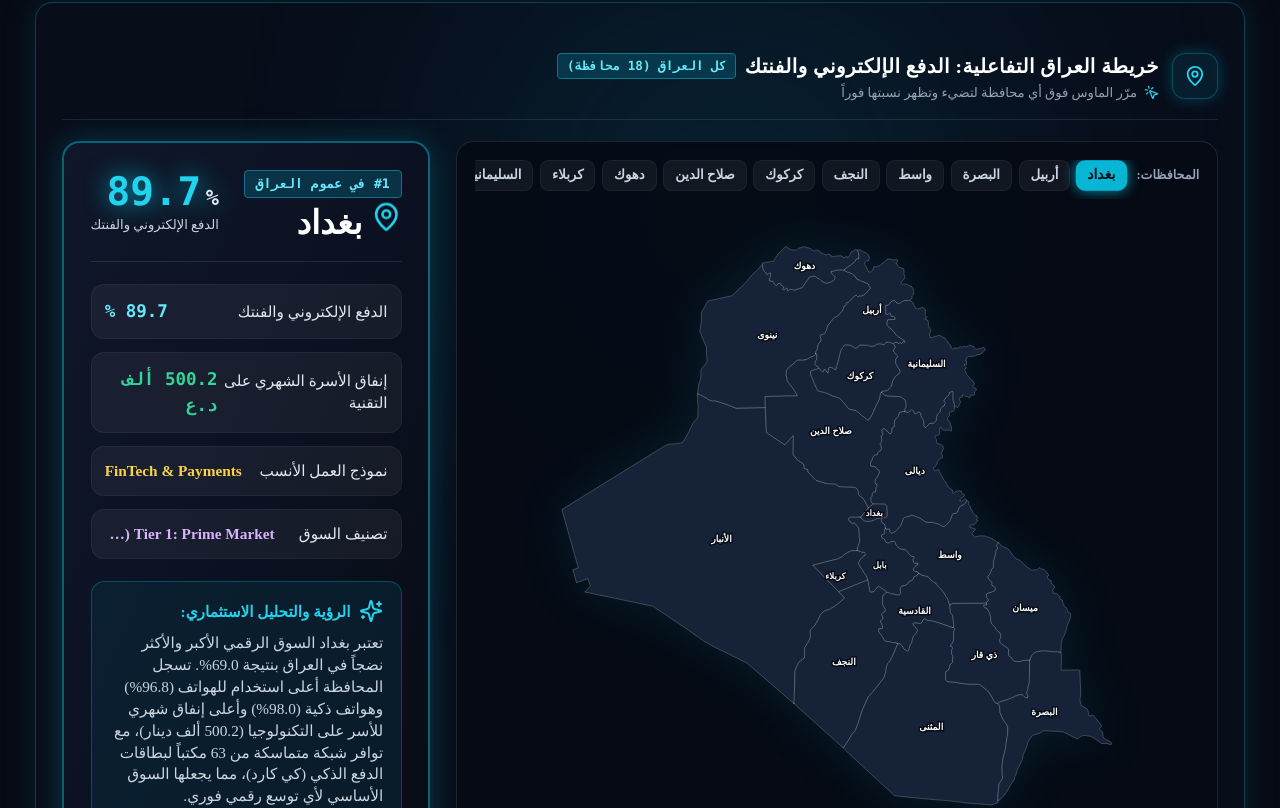
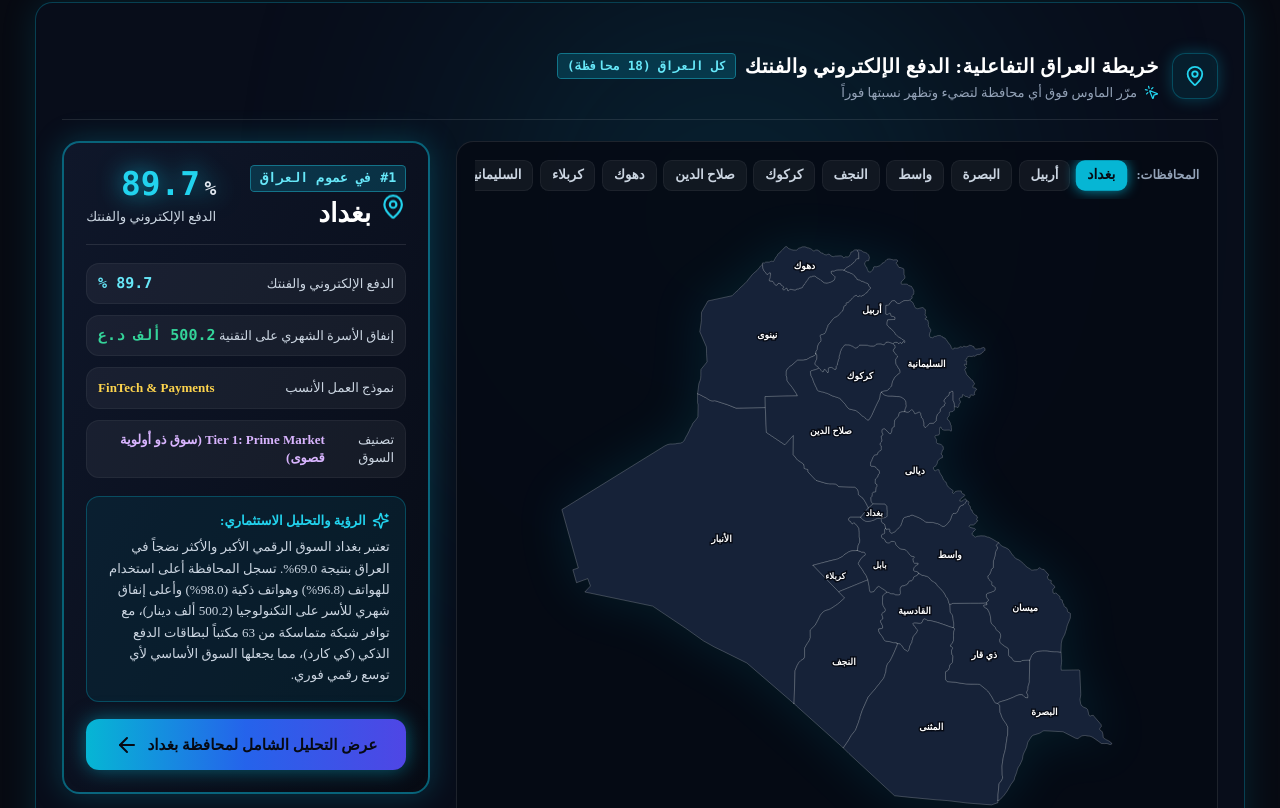
Before and after one commit to mariam-hk/digital-project-explorer, a Next.js app: page / in a window 1280 px wide. Shown: the part 1192-2000 px from the top of the page. Built offline with nearby package versions, Linux system fonts and the light colour scheme.

Commit message:
style: reduce interactive map sidebar card typography and padding by half a degree

```diff
--- a/src/components/dashboard/IraqInteractiveMap.tsx
+++ b/src/components/dashboard/IraqInteractiveMap.tsx
@@ -335,83 +335,83 @@ export const IraqInteractiveMap: React.FC<IraqInteractiveMapProps> = ({
 
         {/* Selected Governorate Full Strategic Intelligence Card (4 Cols) */}
         {activeGov && (
-          <div className="lg:col-span-4 rounded-2xl bg-gradient-to-br from-[#0F172A] via-[#0B1120] to-[#070B14] border-2 border-cyan-500/50 p-5 sm:p-6 shadow-[0_0_30px_rgba(6,182,212,0.25)] space-y-5">
+          <div className="lg:col-span-4 rounded-2xl bg-gradient-to-br from-[#0F172A] via-[#0B1120] to-[#070B14] border-2 border-cyan-500/50 p-5 shadow-[0_0_30px_rgba(6,182,212,0.25)] space-y-4">
             {/* Header info */}
-            <div className="border-b border-white/10 pb-4 flex items-start justify-between gap-3">
+            <div className="border-b border-white/10 pb-3 flex items-start justify-between gap-3">
               <div>
                 <div className="flex items-center gap-2">
-                  <span className="px-2.5 py-1 rounded text-xs font-mono font-bold bg-cyan-500/20 text-cyan-300 border border-cyan-400/40">
+                  <span className="px-2 py-0.5 rounded text-[11px] font-mono font-bold bg-cyan-500/20 text-cyan-300 border border-cyan-400/40">
                     #{activeGov.rank} {isAr ? "في عموم العراق" : "Nationwide"}
                   </span>
                 </div>
-                <h4 className="text-2xl sm:text-3xl font-black text-white flex items-center gap-2 mt-1.5">
-                  <MapPin className="w-7 h-7 text-cyan-400 animate-bounce" />
+                <h4 className="text-2xl font-black text-white flex items-center gap-2 mt-1">
+                  <MapPin className="w-6 h-6 text-cyan-400 animate-bounce" />
                   <span>{isAr ? activeGov.nameAr : activeGov.nameEn}</span>
                 </h4>
               </div>
 
               {/* Big Metric Display */}
               <div className="text-left rtl:text-right">
-                <span className="text-3xl sm:text-4xl font-black text-cyan-400 font-mono drop-shadow-[0_0_12px_rgba(6,182,212,0.9)]">
+                <span className="text-3xl font-black text-cyan-400 font-mono drop-shadow-[0_0_12px_rgba(6,182,212,0.9)]">
                   {activeGov[selectedTopic.metricKey]}
-                  <span className="text-xl text-slate-200 font-sans ml-1">
+                  <span className="text-lg text-slate-200 font-sans ml-1">
                     {selectedTopic.unit}
                   </span>
                 </span>
-                <span className="block text-xs text-slate-300 font-medium mt-0.5">
+                <span className="block text-[11px] text-slate-300 font-medium mt-0.5">
                   {selectedTopic.titleAr}
                 </span>
               </div>
             </div>
 
             {/* Metrics Grid */}
-            <div className="space-y-3 text-sm">
+            <div className="space-y-2.5 text-xs sm:text-[13px]">
               {/* Metric 1 */}
-              <div className="flex justify-between items-center p-3 rounded-xl bg-white/5 border border-white/5 hover:border-cyan-500/30 transition-all">
-                <span className="text-slate-200 font-medium text-sm">{selectedTopic.titleAr}</span>
-                <span className="font-black text-cyan-300 font-mono text-base">
+              <div className="flex justify-between items-center p-2.5 rounded-xl bg-white/5 border border-white/5 hover:border-cyan-500/30 transition-all">
+                <span className="text-slate-300 font-medium">{selectedTopic.titleAr}</span>
+                <span className="font-black text-cyan-300 font-mono text-[15px]">
                   {activeGov[selectedTopic.metricKey]} {selectedTopic.unit}
                 </span>
               </div>
 
               {/* Metric 2: Household Telecom Spend */}
-              <div className="flex justify-between items-center p-3 rounded-xl bg-white/5 border border-white/5 hover:border-emerald-500/30 transition-all">
-                <span className="text-slate-200 font-medium text-sm">
+              <div className="flex justify-between items-center p-2.5 rounded-xl bg-white/5 border border-white/5 hover:border-emerald-500/30 transition-all">
+                <span className="text-slate-300 font-medium">
                   {isAr ? "إنفاق الأسرة الشهري على التقنية" : "Monthly Tech Spending"}
                 </span>
-                <span className="font-black text-emerald-400 font-mono text-base">
+                <span className="font-black text-emerald-400 font-mono text-[15px]">
                   {activeGov.telecomSpending} {isAr ? "ألف د.ع" : "K IQD"}
                 </span>
               </div>
 
               {/* Metric 3: Best Fit Model */}
-              <div className="flex justify-between items-center p-3 rounded-xl bg-white/5 border border-white/5 hover:border-amber-500/30 transition-all">
-                <span className="text-slate-200 font-medium text-sm">
+              <div className="flex justify-between items-center p-2.5 rounded-xl bg-white/5 border border-white/5 hover:border-amber-500/30 transition-all">
+                <span className="text-slate-300 font-medium">
                   {isAr ? "نموذج العمل الأنسب" : "Best Fit Business Model"}
                 </span>
-                <span className="font-bold text-amber-300 text-sm text-left rtl:text-right">
+                <span className="font-bold text-amber-300 text-xs sm:text-[13px] text-left rtl:text-right">
                   {activeGov.bestFitModel}
                 </span>
               </div>
 
               {/* Metric 4: Market Tier */}
-              <div className="flex justify-between items-center p-3 rounded-xl bg-white/5 border border-white/5 hover:border-purple-500/30 transition-all">
-                <span className="text-slate-200 font-medium text-sm">
+              <div className="flex justify-between items-center p-2.5 rounded-xl bg-white/5 border border-white/5 hover:border-purple-500/30 transition-all">
+                <span className="text-slate-300 font-medium">
                   {isAr ? "تصنيف السوق" : "Market Tier"}
                 </span>
-                <span className="font-bold text-purple-300 text-xs sm:text-sm truncate max-w-[170px]">
+                <span className="font-bold text-purple-300 text-xs sm:text-[13px]">
                   {activeGov.marketTier}
                 </span>
               </div>
             </div>
 
             {/* Strategic Intelligence Box */}
-            <div className="p-4 rounded-xl bg-cyan-950/40 border border-cyan-500/30 text-slate-200 leading-relaxed space-y-2">
-              <div className="flex items-center gap-2 text-cyan-400 font-bold text-sm">
-                <Sparkles className="w-4.5 h-4.5" />
+            <div className="p-3.5 rounded-xl bg-cyan-950/40 border border-cyan-500/30 text-slate-200 leading-relaxed space-y-1.5">
+              <div className="flex items-center gap-1.5 text-cyan-400 font-bold text-xs">
+                <Sparkles className="w-4 h-4" />
                 <span>{isAr ? "الرؤية والتحليل الاستثماري:" : "Strategic Investment Analysis:"}</span>
               </div>
-              <p className="text-xs sm:text-sm text-slate-300 leading-relaxed">
+              <p className="text-xs text-slate-300 leading-relaxed">
                 {activeGov.aiSummary}
               </p>
             </div>
@@ -419,7 +419,7 @@ export const IraqInteractiveMap: React.FC<IraqInteractiveMapProps> = ({
             {/* Action Button: Open Full Dashboard */}
             <button
               onClick={() => onSelectGovernorate(activeGov)}
-              className="w-full py-3.5 px-4 rounded-xl bg-gradient-to-r from-cyan-500 via-blue-600 to-indigo-600 hover:from-cyan-400 hover:to-indigo-500 text-[#060A14] font-black text-sm sm:text-base shadow-[0_0_20px_rgba(6,182,212,0.5)] transition-all flex items-center justify-center gap-2 group cursor-pointer"
+              className="w-full py-3 px-4 rounded-xl bg-gradient-to-r from-cyan-500 via-blue-600 to-indigo-600 hover:from-cyan-400 hover:to-indigo-500 text-[#060A14] font-black text-xs sm:text-sm shadow-[0_0_20px_rgba(6,182,212,0.5)] transition-all flex items-center justify-center gap-2 group cursor-pointer"
             >
               <span>
                 {isAr
@@ -427,9 +427,9 @@ export const IraqInteractiveMap: React.FC<IraqInteractiveMapProps> = ({
                   : `Open Full Deep-Dive for ${activeGov.nameEn}`}
               </span>
               {isAr ? (
-                <ArrowLeft className="w-5 h-5 transition-transform group-hover:-translate-x-1" />
+                <ArrowLeft className="w-4.5 h-4.5 transition-transform group-hover:-translate-x-1" />
               ) : (
-                <ArrowRight className="w-5 h-5 transition-transform group-hover:translate-x-1" />
+                <ArrowRight className="w-4.5 h-4.5 transition-transform group-hover:translate-x-1" />
               )}
             </button>
           </div>
```
